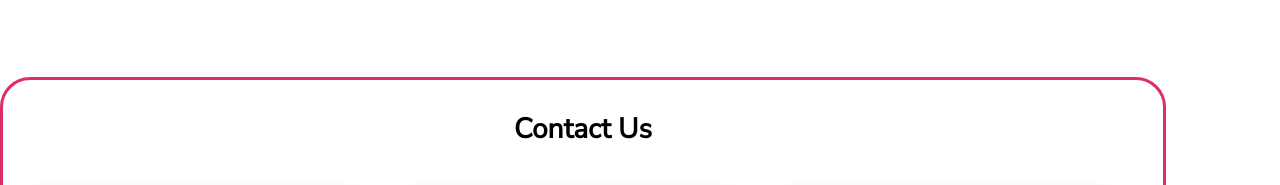
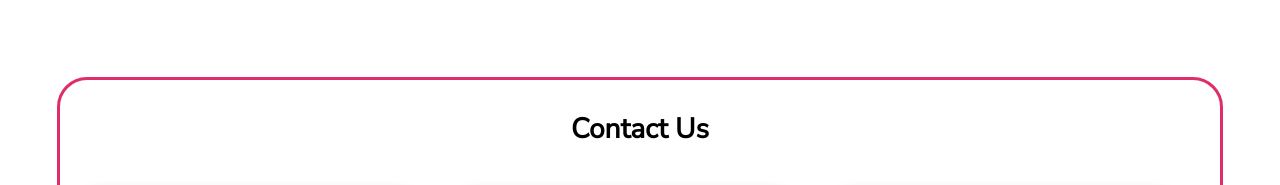
Before and after one commit to akib-chy/Influencer-Gear, a plain HTML site: page index.html in a window 1280 px wide. Shown: the part 2906-3091 px from the top of the page. Drawn offline with Linux system fonts and the light colour scheme.

Commit message:
html added

```diff
--- a/style.css
+++ b/style.css
@@ -217,7 +217,7 @@ h2 {
 START-CONTACT-SECTION-STYLE
 ---------------------------*/
 #contact-section {
-  margin: 80px 0;
+  margin: 80px auto;
   border: 3px solid #e02c6d;
   padding: 30px;
   border-radius: 30px;
```
